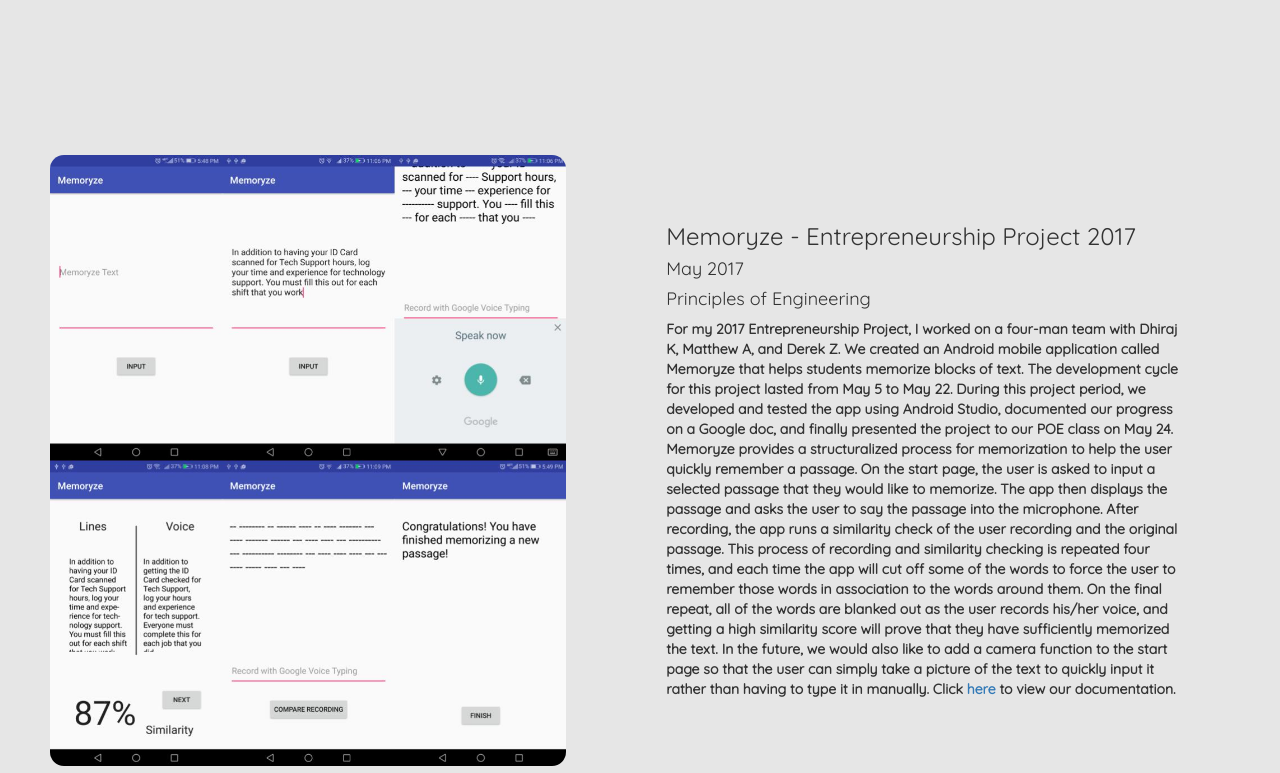
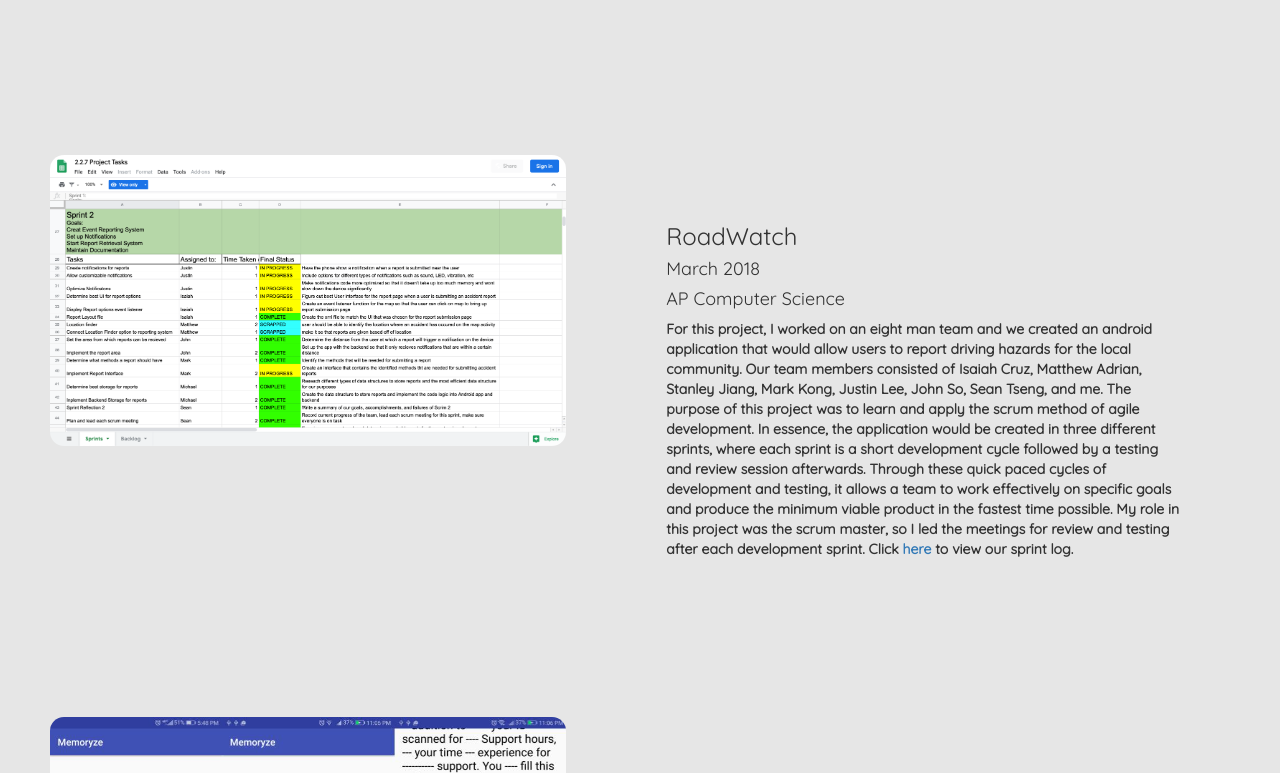
Before and after one commit to zhu6662/portfolio, a plain HTML site: page Zhu.Projects.html in a window 1280 px wide. Shown: the part 874-1647 px from the top of the page. Drawn offline with Linux system fonts and the light colour scheme.

Commit message:
mentor summary needed

```diff
--- a/Zhu.Projects.html
+++ b/Zhu.Projects.html
@@ -26,7 +26,7 @@
 		<div class=container">
 			<div class="row">
 				<div class="col-md-5">
-					<a href="#" title="blindsight"><img src="SolarCarProject.jpg"/></a>
+					<a href="#" title="blindsight"><img src="blindsight.jpeg"/></a>
 				</div>
 				<div class="col-md-5" style="float:right; margin:7em">
 				<h3>blindsight - Entrepreneurship Project 2018</h3>
@@ -35,12 +35,33 @@
 				<p>
 					For my 2017 Entrepreneurship Project, I worked on a four-man team with Javier S, Christy K, and Devin M.
 					We created an assistive wristband called blindsight to help visually impaired individuals navigate their surrounding more effectively than ever before.
-					Our prototype includes a Raspberry Pi Zero, an RPI camera module, haptic feedback motors, a Node.JS Express server, and an Android application. We created an armband by attaching the RPI, motors, and a LiPo battery into a 3D-printed case. This case was then sewn onto a sock, which would act as the wrist sleeve. When turned on, the Raspberry Pi continuously takes pictures with the camera module and sends them to our Node.JS server. To optimize the server connection, the images are converted into a base64 string prior to being sent to the server. Once the server receives this string, it signals the android application to retrieve the string and analyze the contents of the image. Finally, the android application will read out the description of the image to the blind user. To make our application most optimal for blind users, we implemented a wake word feature in which the app can be turned on and off by voice command, similar to Amazon Alexa. By continuously repeating these processes, we allow the user to visualize what is in their surroundings despite losing their sense of sight. The Blindsight wristband acts as a new pair of  'eyes' for the user by providing a constant verbal description of the immediate environment.
+					Our prototype includes a Raspberry Pi Zero, an RPI camera module, haptic feedback motors, a Node.JS Express server, and an Android application. We created an armband by attaching the RPI, motors, and a LiPo battery into a 3D-printed case.
+					 This case was then sewn onto a sock, which would act as the wrist sleeve. When turned on, the Raspberry Pi continuously takes pictures with the camera module and sends them to our Node.JS server. To optimize the server connection, the images are converted into a base64 string prior to being sent to the server. Once the server receives this string, it signals the android application to retrieve the string and analyze the contents of the image. Finally, the android application will read out the description of the image to the blind user. To make our application most optimal for blind users, we implemented a wake word feature in which the app can be turned on and off by voice command, similar to Amazon Alexa. By continuously repeating these processes, we allow the user to visualize what is in their surroundings despite losing their sense of sight. The Blindsight wristband acts as a new pair of  'eyes' for the user by providing a constant verbal description of the immediate environment.
 					We pitched our project at the end of May 2018 to a panel of judges during the 2018 DEDA Entrepreneurship Showcase and we won the first place prize in the event.
 					Click <a href="https://docs.google.com/document/d/1-h0XoMBdqJRz3EWU3Kl9kNTaaLocxf28Sv5z62r_RdY/edit?usp=sharing">here</a>
 					to view our documentation.
 					Click <a href="https://drive.google.com/open?id=1HN1suaNZhO3ise1C4XifUZ_r51OJex1pDxSypKdF4UE">here</a>
 					to view our presentation.
+				</p>
+				</div>
+			</div>
+			<div class="row">
+				<div class="col-md-5">
+					<a href="#" title="RoadWatch"><img src="scrum_tasksheet.png"/></a>
+				</div>
+				<div class="col-md-5" style="float:right; margin:7em">
+				<h3>RoadWatch</h3>
+				<h4>March 2018</h4>
+				<h4>AP Computer Science</h4>
+				<p>
+				For this project, I worked on an eight man team and we created an android application that would allow users to report driving hazards for the local community.
+				Our team members consisted of Isaiah Cruz, Matthew Adrian, Stanley Jiang, Mark Kong, Justin Lee, John So, Sean Tseng, and me.
+				The purpose of this project was to learn and apply the scrum method of agile development.
+				In essence, the application would be created in three different sprints, where each sprint is a short development cycle followed by a testing and review session afterwards.
+				Through these quick paced cycles of development and testing, it allows a team to work effectively on specific goals and produce the minimum viable product in the fastest time possible.
+				My role in this project was the scrum master, so I led the meetings for review and testing after each development sprint.
+				Click <a href="https://docs.google.com/spreadsheets/d/1lgWMFhtJxt_CDHMAZRXJE0EiwrMK0E4HydfAqtf2Rx4/edit?usp=sharing">here</a>
+				to view our sprint log.
 				</p>
 				</div>
 			</div>
```
Also changed, not shown: Zhu.Resume.html (+14 -0 lines), blindsight.jpeg (added), scrum_tasksheet.png (added), 1 other file.
